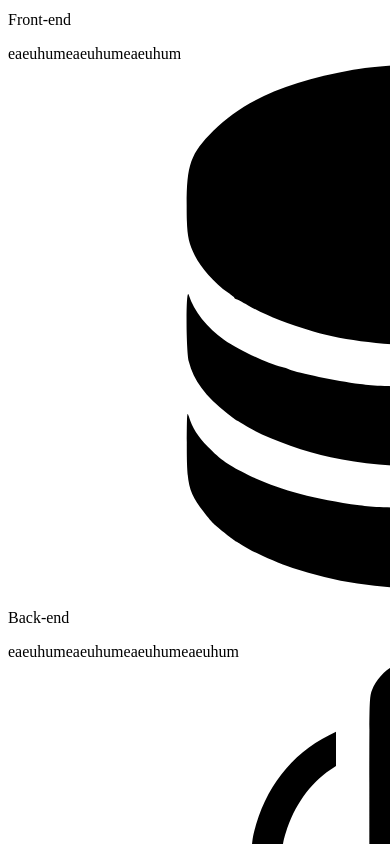
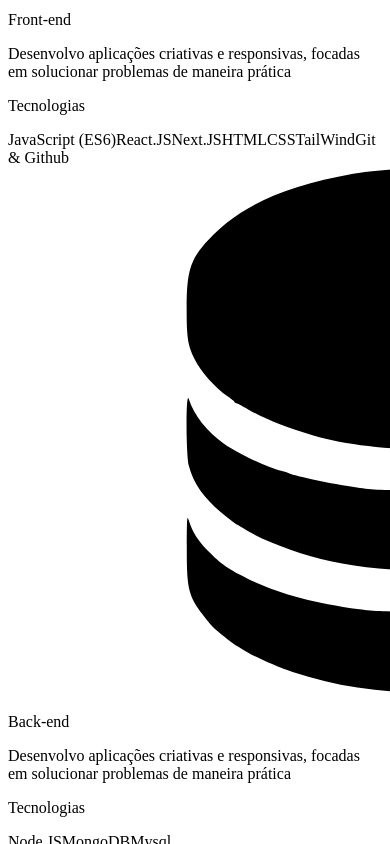
Before and after one commit to PedroSpelta/portfolio, a Next.js app: page / in a window 390 px wide. Shown: the part 2320-3164 px from the top of the page. Built offline with nearby package versions, Linux system fonts and the light colour scheme.

Commit message:
criando a sidebar

```diff
--- a/components/Abilities/Abilities.jsx
+++ b/components/Abilities/Abilities.jsx
@@ -7,29 +7,30 @@ import SoftskillsIcon from "./SoftskillsIcon";
 function Abilities() {
   return (
     <div className="grid grid-cols-1 md:grid-cols-3 max-w-7xl mx-auto mt-[-160px] px-10">
-      <AbilityTab className="rounded-t-xl md:rounded-tr-none md:rounded-l-xl">
+      <AbilityTab className="rounded-t-xl md:rounded-tr-none md:rounded-l-xl pb-14 pt-8">
         <FrontendIcon fill=""/>
         <p className="text-xl font-bold">Front-end</p>
-        <span>eae</span>
-        <span>uhum</span>
-        <span>eae</span>
-        <span>uhum</span>
-        <span>eae</span>
-        <span>uhum</span>
+        <span className="text-center w-[75%]">Desenvolvo aplicações criativas e responsivas, focadas em solucionar problemas de maneira prática</span>
+        <p className="text-lg font-bold pt-4 pb-1">Tecnologias</p>
+        <span>JavaScript (ES6)</span>
+        <span>React.JS</span>
+        <span>Next.JS</span>
+        <span>HTML</span>
+        <span>CSS</span>
+        <span>TailWind</span>
+        <span>Git & Github</span>
+
       </AbilityTab>
-      <AbilityTab>
+      <AbilityTab className=" pb-14 pt-8">
         <BackendIcon fill="black" />
         <p className="text-xl font-bold">Back-end</p>
-        <span>eae</span>
-        <span>uhum</span>
-        <span>eae</span>
-        <span>uhum</span>
-        <span>eae</span>
-        <span>uhum</span>
-        <span>eae</span>
-        <span>uhum</span>
+        <span className="text-center w-[75%]">Desenvolvo aplicações criativas e responsivas, focadas em solucionar problemas de maneira prática</span>
+        <p className="text-lg font-bold pt-4 pb-1">Tecnologias</p>
+        <span>Node.JS</span>
+        <span>MongoDB</span>
+        <span>Mysql</span>
       </AbilityTab>
-      <AbilityTab className="rounded-b-xl md:rounded-bl-none md:rounded-r-xl" >
+      <AbilityTab className="rounded-b-xl md:rounded-bl-none md:rounded-r-xl pb-14 pt-8" >
         <SoftskillsIcon />
         <p className="text-xl font-bold">Soft-skills</p>
         <span>eae</span>
--- /dev/null
+++ b/components/Social/GithubIcon.jsx
@@ -0,0 +1,55 @@
+import React, { useState } from "react";
+
+function GithubIcon() {
+  const [hover, setHover] = useState(false)
+  return (
+    <svg
+      version="1.0"
+      xmlns="http://www.w3.org/2000/svg"
+      viewBox="0 0 512.000000 512.000000"
+      preserveAspectRatio="xMidYMid meet"
+      onMouseEnter={() => setHover(true)}
+      onMouseLeave={() => setHover(false)}
+      width="28pt"
+      height="28pt"
+    >
+      <g
+        transform="translate(0.000000,512.000000) scale(0.100000,-0.100000)"
+        fill={`${hover? "white": "black"}`}
+        stroke="none"
+      >
+        <path
+          d="M1425 5048 c-18 -40 -43 -101 -54 -136 -48 -141 -53 -184 -58 -506
+l-5 -308 -59 -112 c-108 -207 -153 -387 -152 -616 1 -467 254 -893 708 -1193
+98 -64 272 -152 375 -188 36 -12 67 -24 69 -25 2 -2 -17 -25 -42 -51 -63 -66
+-79 -89 -121 -164 -60 -110 -116 -305 -116 -405 l0 -34 -137 0 c-222 1 -237
+13 -358 290 -46 105 -96 210 -111 231 -45 66 -144 150 -217 185 -95 45 -175
+56 -384 52 -168 -3 -181 -5 -234 -29 -76 -36 -133 -90 -166 -157 -39 -80 -40
+-191 -2 -273 58 -123 149 -180 300 -189 100 -6 138 -20 159 -59 5 -11 37 -92
+69 -180 33 -89 76 -192 96 -230 77 -145 198 -260 350 -331 127 -59 185 -70
+418 -77 l207 -6 0 -269 0 -268 985 0 985 0 0 648 c0 356 -5 691 -10 744 -18
+188 -100 373 -221 503 -34 36 -60 67 -58 69 2 1 33 13 69 25 333 117 663 368
+850 648 162 242 233 465 233 738 0 234 -39 389 -153 615 l-59 115 -4 305 c-6
+363 -18 434 -113 639 l-34 74 -167 -6 c-190 -6 -254 -19 -380 -77 -105 -49
+-163 -88 -240 -163 -52 -51 -65 -59 -90 -54 -15 2 -81 16 -145 30 -176 38
+-326 50 -538 44 -185 -5 -285 -18 -457 -59 l-91 -21 -64 58 c-190 174 -382
+245 -665 245 l-134 0 -34 -72z m425 -177 c102 -35 186 -91 303 -201 l108 -103
+87 26 c232 71 390 91 657 84 226 -6 345 -24 537 -83 l89 -27 72 69 c200 195
+301 248 494 261 l93 6 16 -39 c43 -103 54 -205 54 -525 l0 -307 36 -53 c122
+-179 195 -447 180 -660 -40 -583 -520 -1051 -1244 -1215 l-123 -28 185 -185
+c200 -201 239 -254 284 -386 l27 -80 3 -602 3 -603 -765 0 -766 0 0 185 c0
+202 -6 234 -58 288 -56 59 -67 61 -327 68 -223 5 -245 7 -311 31 -124 44 -235
+133 -297 238 -14 25 -58 131 -98 235 -76 200 -105 254 -163 299 -58 44 -105
+59 -207 66 -103 8 -138 22 -157 66 -26 56 -7 110 48 139 39 20 336 21 402 1
+62 -18 132 -68 167 -119 16 -24 61 -119 101 -212 85 -203 105 -239 162 -292
+107 -98 188 -123 404 -123 159 0 198 7 251 46 53 40 74 85 89 197 18 128 46
+222 92 312 31 58 68 100 221 251 l184 180 -139 34 c-183 43 -297 81 -419 139
+-625 297 -932 866 -769 1429 31 105 70 192 127 280 l45 70 4 339 c4 307 6 345
+26 415 35 126 29 121 136 116 55 -3 117 -14 156 -27z"
+        />
+      </g>
+    </svg>
+  );
+}
+
+export default GithubIcon;
--- /dev/null
+++ b/components/Social/LinkedinIcon.jsx
@@ -0,0 +1,52 @@
+import React from "react";
+
+function LinkedinIcon() {
+  return (
+    <svg
+      version="1.0"
+      xmlns="http://www.w3.org/2000/svg"
+      viewBox="0 0 512.000000 512.000000"
+      preserveAspectRatio="xMidYMid meet"
+
+    >
+      <g
+        transform="translate(0.000000,512.000000) scale(0.100000,-0.100000)"
+        fill="#000000"
+        stroke="none"
+      >
+        <path
+          d="M585 5069 c-265 -41 -482 -232 -561 -494 -25 -83 -25 -277 0 -360 65
+-218 232 -393 445 -469 78 -28 97 -30 211 -30 172 0 276 33 410 133 117 87
+233 267 260 405 16 77 16 230 0 297 -18 80 -82 206 -141 277 -88 107 -233 200
+-359 230 -68 17 -197 22 -265 11z m245 -186 c144 -40 265 -151 330 -303 35
+-82 40 -243 11 -338 -67 -222 -296 -380 -515 -357 -179 19 -320 100 -406 234
+-91 143 -101 337 -26 496 107 227 355 337 606 268z"
+        />
+        <path
+          d="M3639 3620 c-249 -24 -491 -130 -662 -290 -41 -39 -78 -70 -81 -70
+-3 0 -6 33 -6 73 0 86 -18 127 -73 171 l-39 31 -482 0 -482 0 -41 -27 c-80
+-53 -73 101 -71 -1730 l3 -1633 22 -31 c13 -17 40 -40 60 -50 35 -18 72 -19
+531 -22 323 -2 506 1 532 8 42 11 93 49 113 84 9 16 13 257 17 1021 5 978 6
+1001 26 1056 108 295 403 411 686 268 71 -36 155 -116 183 -174 49 -105 48
+-85 54 -1151 l6 -1001 28 -36 c57 -75 37 -72 563 -72 l470 0 36 24 c19 13 46
+40 59 59 l24 36 3 1150 c3 1194 1 1259 -39 1416 -112 445 -462 779 -907 870
+-118 24 -392 34 -533 20z m376 -170 c246 -22 440 -109 615 -277 151 -143 246
+-316 297 -538 17 -75 18 -151 18 -1250 l0 -1170 -420 0 -420 0 -5 985 c-6 968
+-6 986 -27 1062 -49 175 -145 292 -307 374 -369 189 -786 9 -922 -396 -18 -52
+-19 -116 -24 -1040 l-5 -985 -468 -3 -467 -2 0 1580 0 1580 425 0 425 0 1
+-272 0 -273 202 206 c228 232 252 252 371 313 196 100 414 133 711 106z"
+        />
+        <path
+          d="M250 3527 c-52 -17 -136 -103 -149 -154 -8 -29 -10 -488 -9 -1600 l3
+-1558 30 -45 c43 -63 104 -106 170 -120 37 -8 174 -10 422 -8 l368 3 55 31
+c62 35 114 96 130 152 6 25 10 543 10 1564 0 1501 0 1528 -20 1581 -23 62 -76
+117 -140 146 -43 20 -63 21 -440 20 -260 -1 -407 -5 -430 -12z m827 -181 l28
+-24 3 -1523 c2 -1691 8 -1558 -65 -1579 -26 -8 -153 -10 -386 -8 l-349 3 -24
+28 -24 28 0 1525 0 1525 25 24 24 25 370 0 370 0 28 -24z"
+        />
+      </g>
+    </svg>
+  );
+}
+
+export default LinkedinIcon;
--- /dev/null
+++ b/components/Social/Social.jsx
@@ -0,0 +1,19 @@
+import React from "react";
+import GithubIcon from "./GithubIcon";
+import LinkedinIcon from "./LinkedinIcon";
+import SocialIcon from "./SocialIcon";
+
+function Social() {
+  return (
+    <div className="fixed bottom-10 left-10 flex flex-col gap-2">
+      <SocialIcon>
+        <GithubIcon />
+      </SocialIcon>
+      <SocialIcon>
+        <LinkedinIcon />
+      </SocialIcon>
+    </div>
+  );
+}
+
+export default Social;
--- /dev/null
+++ b/components/Social/SocialIcon.jsx
@@ -0,0 +1,13 @@
+import React from 'react'
+
+function SocialIcon({children}) {
+  return (
+    <div>
+      <a className="w-14 h-14 hover:!pb-2 flex justify-center items-center" href="https://google.com">
+        {children}
+      </a>
+    </div>
+  )
+}
+
+export default SocialIcon
--- a/pages/index.jsx
+++ b/pages/index.jsx
@@ -1,8 +1,20 @@
 import Head from "next/head";
+import { useEffect } from "react";
 import Abilities from "../components/Abilities/Abilities";
 import Projects from "../components/Projects/Projects";
+import Social from "../components/Social/Social";
 
 export default function Home() {
+  useEffect(() => {
+    console.log(`
+    ███   ████  ███   ███   ████
+    █  █  █     █  █  █  █  █  █
+    ███   ██    █  █  ███   █  █
+    █     █     █  █  █  █  █  █
+    █     ████  ███   █  █  ████
+    `);
+    console.log("Contact me: https://www.linkedin.com/in/pedrospelta/");
+  }, []);
   return (
     <div>
       <Head>
@@ -74,6 +86,9 @@ export default function Home() {
       </div>
 
       <Projects />
+
+      <Social />
+
     </div>
   );
 }
```
